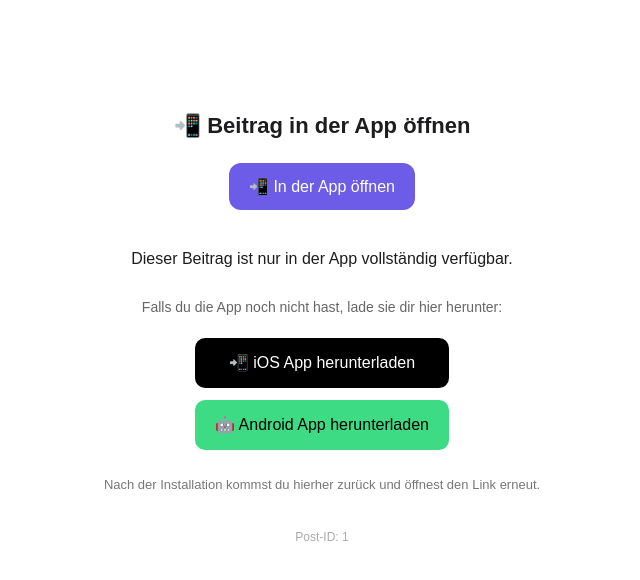
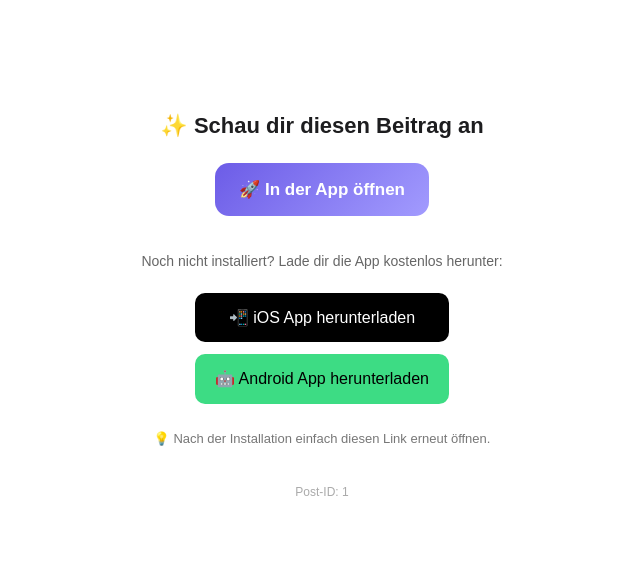
Before and after one commit to MamaTochterOnTour/mamatochterontour-website, a React (Vite) app: page /p/1 in a window 1280 px wide. Shown: the top 580 px of the page, without its empty margins (318-958 px from the left). Built offline with nearby package versions, Linux system fonts and the light colour scheme.

Commit message:
„Beschreibung“

```diff
--- a/src/pages/PostPage.jsx
+++ b/src/pages/PostPage.jsx
@@ -15,29 +15,25 @@ export default function PostPage() {
     // Versuch App zu öffnen
     window.location.href = deepLink;
 
-    // Fallback: wenn App nicht installiert → bleib auf Seite
+    // Optionaler Fallback (bleibt einfach auf Seite)
     setTimeout(() => {
-      console.log("App nicht geöffnet → bleibe auf Webseite");
+      console.log("App nicht geöffnet");
     }, 1200);
   };
 
   return (
     <div style={styles.container}>
 
-      <h2 style={styles.title}>📲 Beitrag in der App öffnen</h2>
+      <h2 style={styles.title}>✨ Schau dir diesen Beitrag an</h2>
 
-      {/* 🔥 1. OPEN APP BUTTON */}
+      {/* OPEN APP BUTTON */}
       <button onClick={openApp} style={styles.openButton}>
-        📲 In der App öffnen
+        🚀 In der App öffnen
       </button>
 
-      {/* INFO TEXT */}
-      <p style={styles.text}>
-        Dieser Beitrag ist nur in der App vollständig verfügbar.
-      </p>
-
+      {/* DOWNLOAD TEXT */}
       <p style={styles.subtext}>
-        Falls du die App noch nicht hast, lade sie dir hier herunter:
+        Noch nicht installiert? Lade dir die App kostenlos herunter:
       </p>
 
       {/* STORE BUTTONS */}
@@ -53,7 +49,7 @@ export default function PostPage() {
 
       {/* RETURN INFO */}
       <p style={styles.returnText}>
-        Nach der Installation kommst du hierher zurück und öffnest den Link erneut.
+        💡 Nach der Installation einfach diesen Link erneut öffnen.
       </p>
 
       <p style={styles.postId}>Post-ID: {postId}</p>
@@ -77,20 +73,15 @@ const styles = {
   },
 
   openButton: {
-    padding: "14px 20px",
-    backgroundColor: "#6c5ce7",
+    padding: "16px 24px",
+    background: "linear-gradient(135deg, #6c5ce7, #a29bfe)",
     color: "white",
-    borderRadius: "12px",
+    borderRadius: "14px",
     border: "none",
-    fontSize: "16px",
+    fontSize: "17px",
+    fontWeight: "600",
     cursor: "pointer",
     marginBottom: "20px",
-  },
-
-  text: {
-    fontSize: "16px",
-    marginBottom: "10px",
-    maxWidth: "400px",
   },
 
   subtext: {
```
